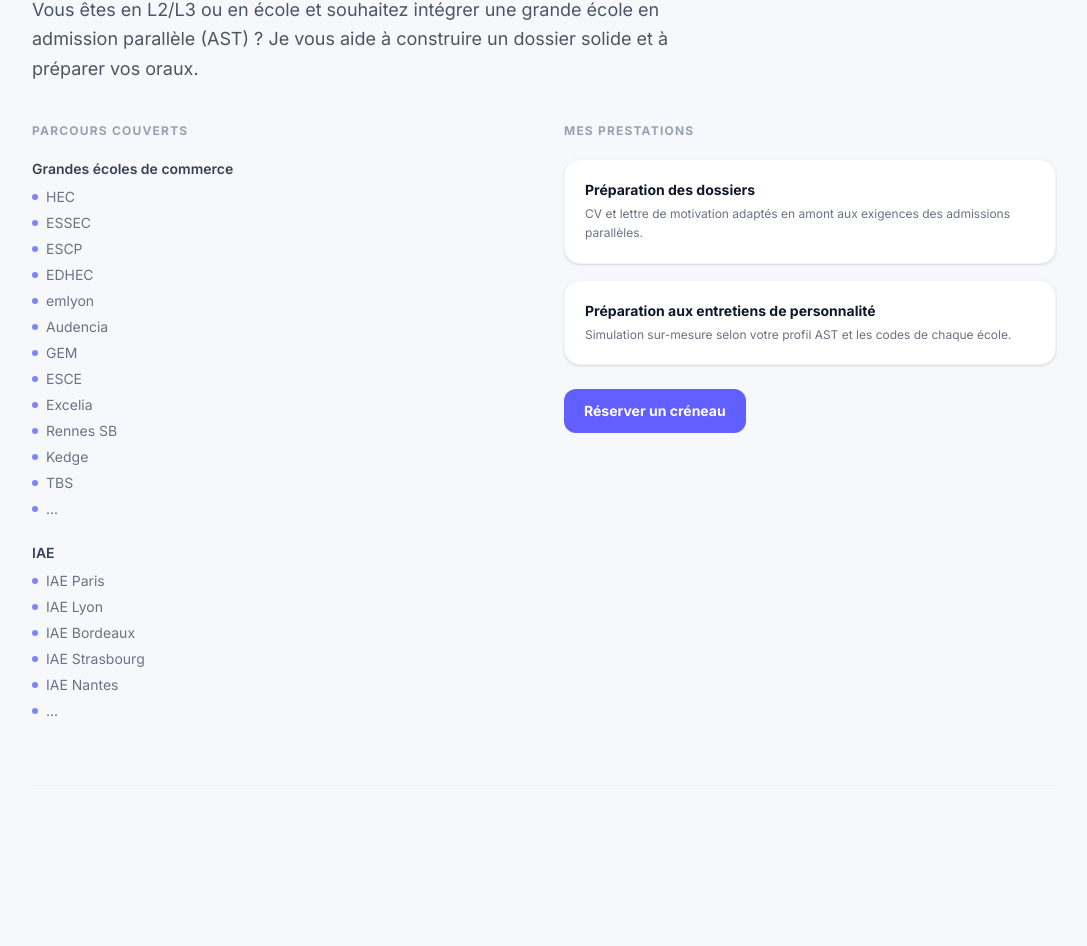
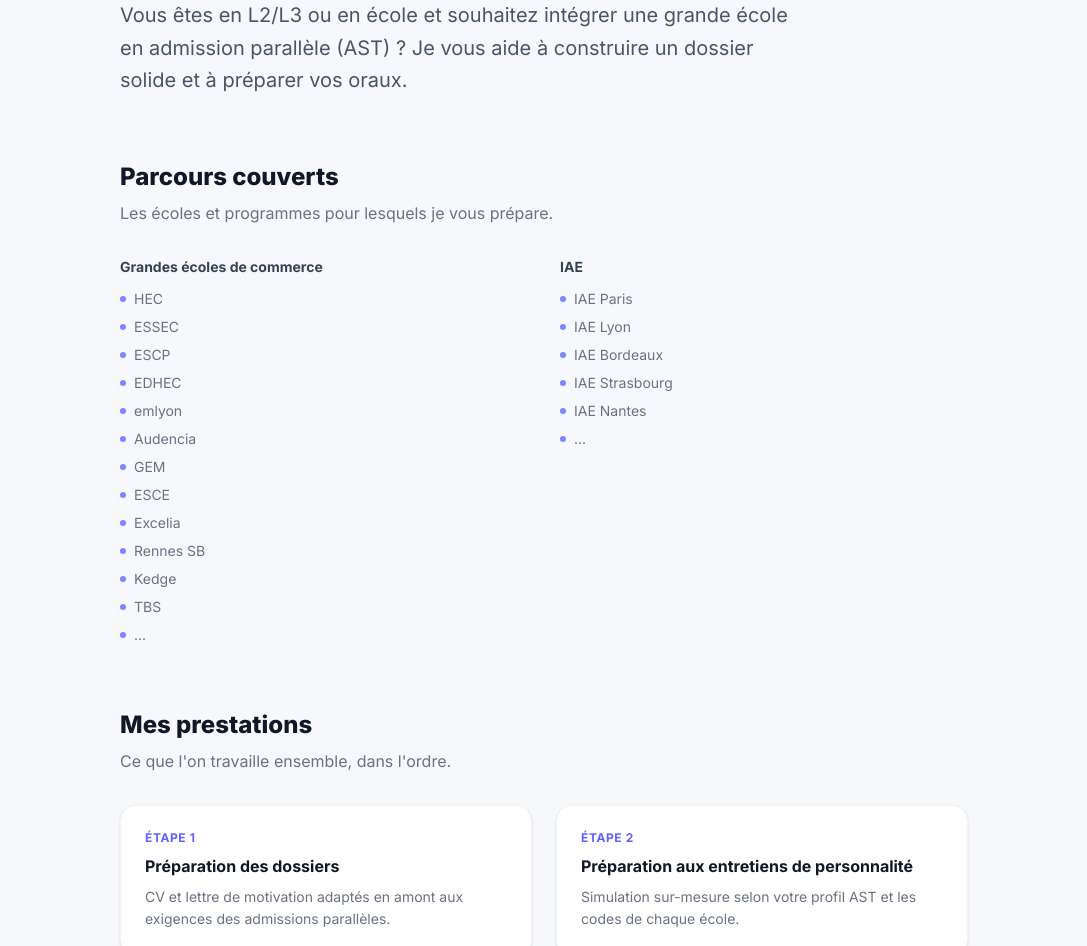
Before and after one commit to louiseheraud/presentation, a Next.js app: page /ast in a window 1280 px wide. Shown: the part 180-1126 px from the top of the page, without its empty margins (96-1183 px from the left). Before the commit the page ends 1030 px from the top, so only its background shows below. Built offline with nearby package versions, Linux system fonts and the light colour scheme.

Commit message:
feat: vertical layout for parcours pages (intro, schools, services, CTA)

```diff
--- a/components/ParcoursSection.tsx
+++ b/components/ParcoursSection.tsx
@@ -2,29 +2,25 @@
 
 export default function ParcoursSection({ parcours }: { parcours: Parcours }) {
   return (
-    <section id={parcours.id} className="py-16 px-6">
-      <div className="max-w-5xl mx-auto">
+    <div className="max-w-4xl mx-auto px-6 py-16 flex flex-col gap-16">
 
-        {/* Intro */}
-        <div className="mb-10">
-          <div className="inline-block bg-indigo-50 text-indigo-600 text-xs font-bold tracking-wider uppercase px-3 py-1 rounded-full mb-4">
+      {/* Introduction */}
+      <section>
+        <div className="inline-block bg-indigo-50 text-indigo-600 text-xs font-bold tracking-wider uppercase px-3 py-1 rounded-full mb-5">
           {parcours.label}
         </div>
-          <p className="text-gray-600 text-lg leading-relaxed max-w-2xl">{parcours.intro}</p>
-        </div>
+        <p className="text-xl text-gray-600 leading-relaxed max-w-2xl">{parcours.intro}</p>
+      </section>
 
-        <div className="grid md:grid-cols-2 gap-10">
-
-          {/* Programs */}
-          <div>
-            <h3 className="text-xs font-bold text-gray-400 uppercase tracking-widest mb-5">
-              Parcours couverts
-            </h3>
-            <div className="flex flex-col gap-6">
+      {/* Parcours couverts */}
+      <section>
+        <h2 className="text-2xl font-extrabold text-gray-900 mb-2">Parcours couverts</h2>
+        <p className="text-gray-500 mb-8">Les écoles et programmes pour lesquels je vous prépare.</p>
+        <div className="grid md:grid-cols-2 gap-8">
           {parcours.programs.map((prog, i) => (
             <div key={i}>
-                  <p className="text-sm font-semibold text-gray-700 mb-2">{prog.label}</p>
-                  <ul className="flex flex-col gap-1.5">
+              <h3 className="text-sm font-bold text-gray-700 mb-3">{prog.label}</h3>
+              <ul className="flex flex-col gap-2">
                 {prog.schools.map((school, j) => (
                   <li key={j} className="flex items-center gap-2 text-sm text-gray-500">
                     <span className="w-1.5 h-1.5 rounded-full bg-indigo-400 flex-shrink-0" />
@@ -35,36 +31,39 @@
             </div>
           ))}
         </div>
+      </section>
+
+      {/* Prestations */}
+      <section>
+        <h2 className="text-2xl font-extrabold text-gray-900 mb-2">Mes prestations</h2>
+        <p className="text-gray-500 mb-8">Ce que l'on travaille ensemble, dans l'ordre.</p>
+        <div className="grid md:grid-cols-2 gap-6">
+          {parcours.services.map((service, i) => (
+            <div key={i} className="bg-white rounded-2xl border border-gray-100 p-6 shadow-sm">
+              <div className="text-xs font-bold text-indigo-500 uppercase tracking-wider mb-2">
+                Étape {i + 1}
               </div>
-
-          {/* Services + CTA */}
-          <div className="flex flex-col gap-4">
-            <h3 className="text-xs font-bold text-gray-400 uppercase tracking-widest mb-1">
-              Mes prestations
-            </h3>
-            {parcours.services.map((service, i) => (
-              <div key={i} className="bg-white rounded-2xl border border-gray-100 p-5 shadow-sm">
-                <h4 className="font-bold text-gray-900 text-sm mb-1">{service.title}</h4>
-                <p className="text-xs text-gray-500 leading-relaxed">{service.description}</p>
+              <h3 className="font-bold text-gray-900 mb-2">{service.title}</h3>
+              <p className="text-sm text-gray-500 leading-relaxed">{service.description}</p>
             </div>
           ))}
+        </div>
+      </section>
 
-            <div className="mt-2">
+      {/* CTA */}
+      <section className="text-center py-10 bg-white rounded-2xl border border-gray-100 shadow-sm">
+        <h2 className="text-2xl font-extrabold text-gray-900 mb-3">Prêt(e) à vous lancer ?</h2>
+        <p className="text-gray-500 mb-8">Réservez un créneau directement dans mon agenda — c'est confirmé instantanément.</p>
         <a
           href={parcours.calendlyUrl}
           target="_blank"
           rel="noopener noreferrer"
-                className="inline-flex items-center gap-2 bg-indigo-500 hover:bg-indigo-600 text-white text-sm font-bold px-5 py-3 rounded-xl transition-colors"
+          className="inline-flex items-center gap-2 bg-indigo-500 hover:bg-indigo-600 text-white font-bold px-8 py-4 rounded-xl transition-colors text-base"
         >
           Réserver un créneau
         </a>
-            </div>
-          </div>
+      </section>
 
     </div>
-
-        <div className="mt-16 border-b border-gray-100" />
-      </div>
-    </section>
   )
 }
```
Lines whose indentation alone changed are shown as unchanged.
